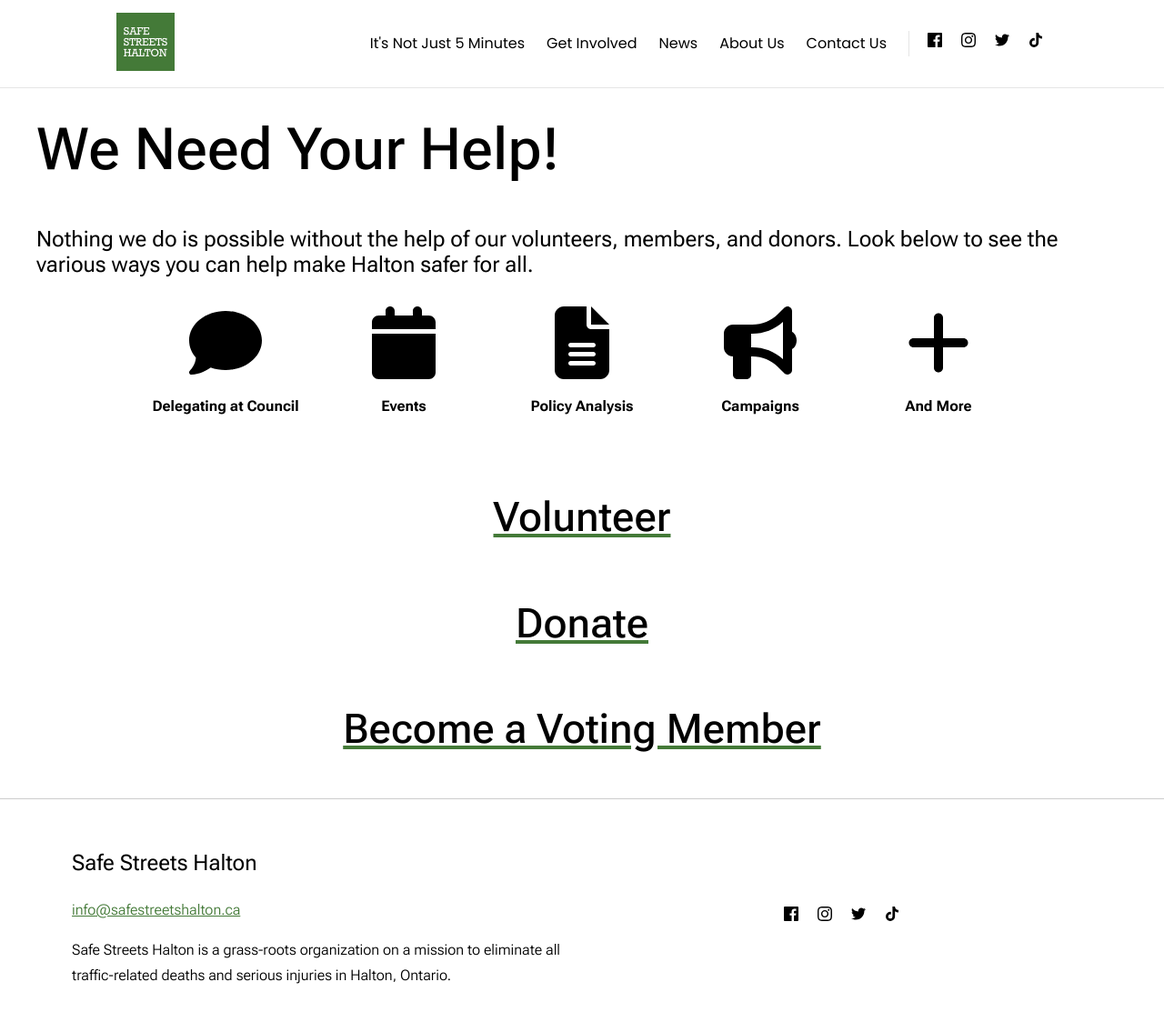
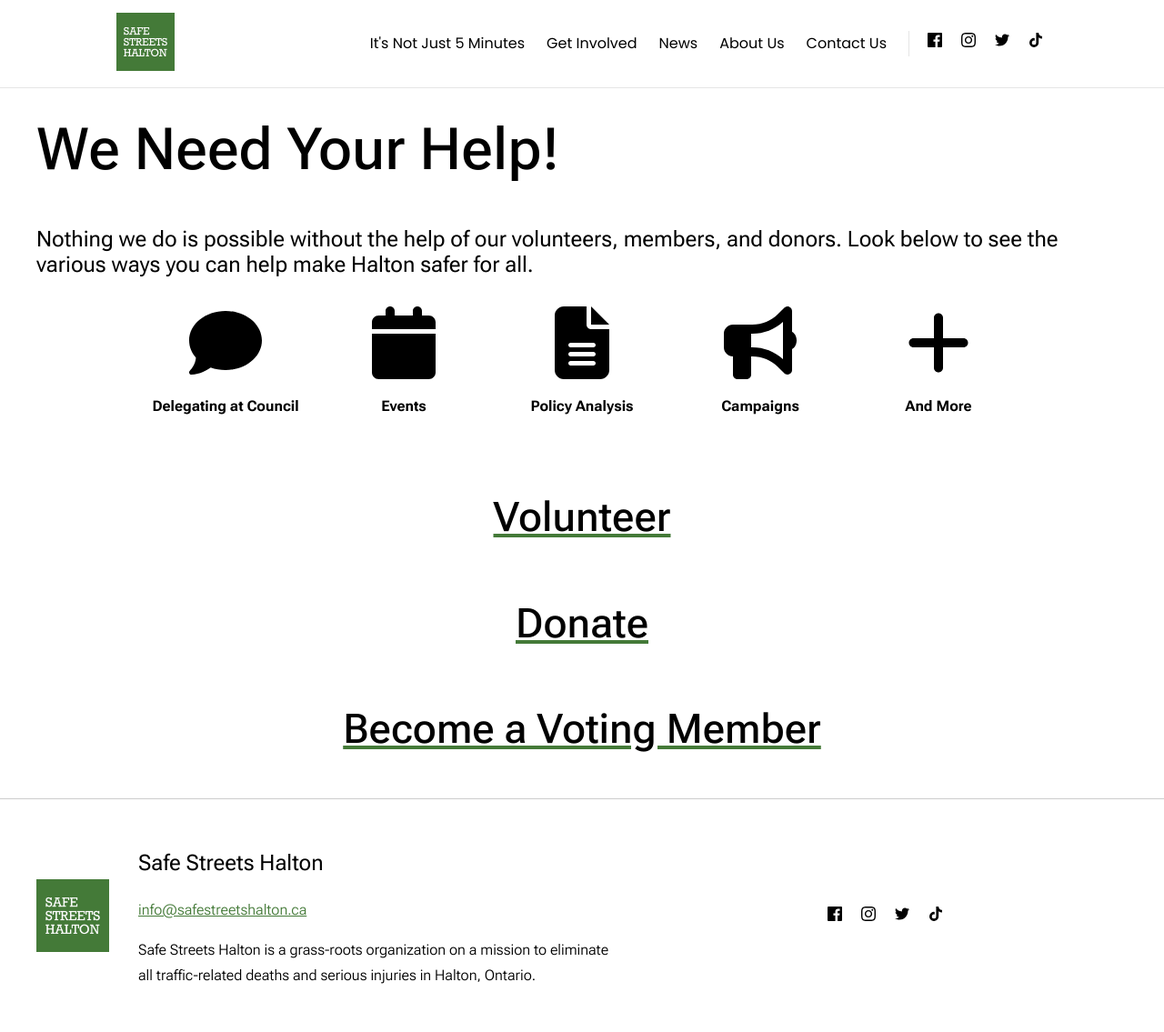
Before and after one commit to Safe-Streets-Halton/safe-streets-halton.github.io, a Jekyll site: the page built from get-involved.html, in a window 1280 px wide. Shown: the whole page at 91% size. Built offline with Jekyll 4.4.1, drawn with Linux system fonts in a browser that asks for light colours.

Commit message:
Added logo to footer

```diff
--- a/_includes/footer.html
+++ b/_includes/footer.html
@@ -1,5 +1,6 @@
 <footer>
   <div class="footer__container">
+    <img src="/assets/favicon.png" width="80px" style="float:left" />
     <div class="footer__left">
       <p class="emphasis-block">{{ site.title | escape }} </p>
       {%- if site.email -%}
```
